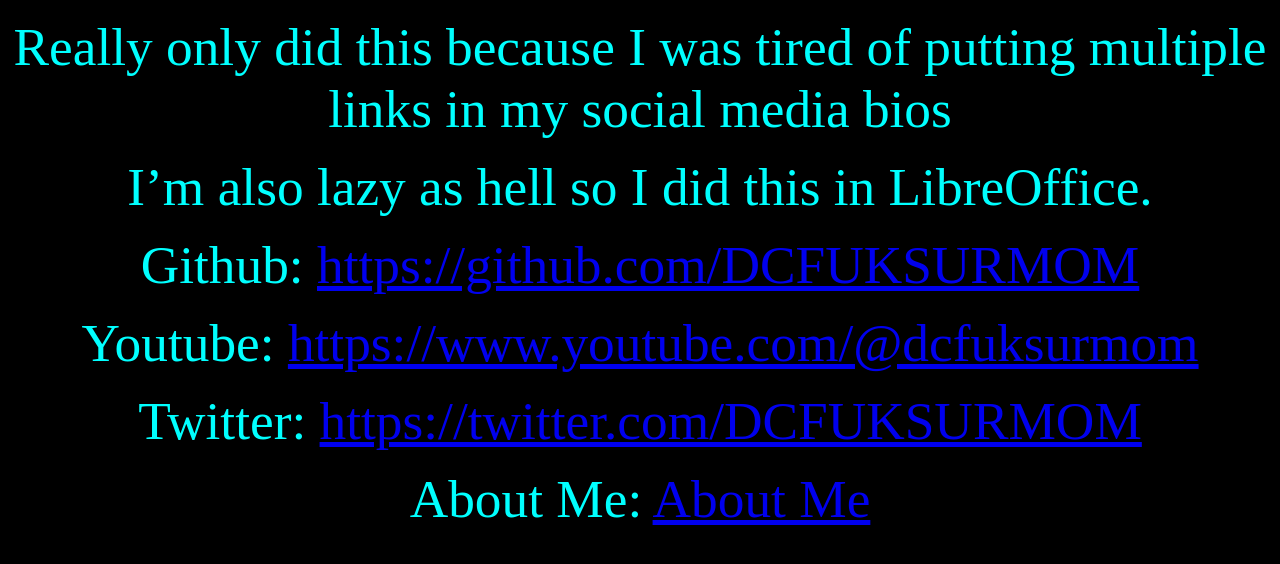
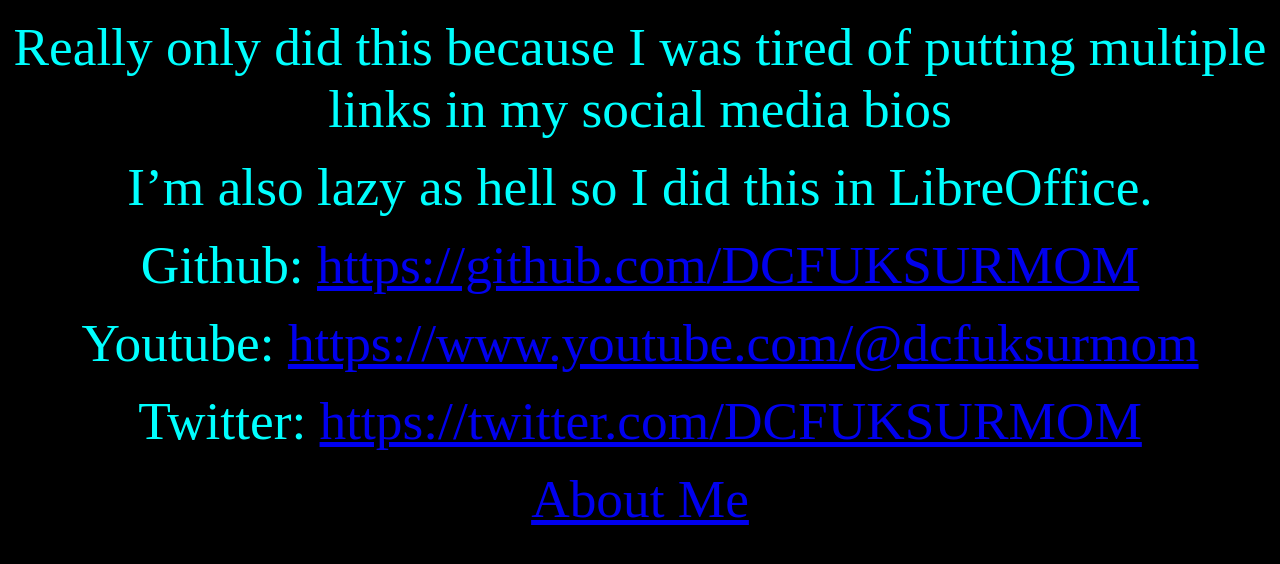
Before and after one commit to DCFUKSURMOM/website, a plain HTML site: page index.html in a window 1280 px wide. Drawn offline with Linux system fonts and the light colour scheme.

Commit message:
trying something, probably going to break
will revert if so, i suck at this

```diff
--- a/index.html
+++ b/index.html
@@ -18,7 +18,7 @@ also lazy as hell so I did this in LibreOffice.</font></font></p>
 <a href="https://www.youtube.com/@dcfuksurmom">https://www.youtube.com/@dcfuksurmom</a></font></font></p>
 <p align="center"><font color="#00ffff"><font size="7" style="font-size: 40pt">Twitter:
 <a href="https://twitter.com/DCFUKSURMOM">https://twitter.com/DCFUKSURMOM</a></font></font></p>
-<p align="center"><font color="#00ffff"><font size="7" style="font-size: 40pt">About Me: <a href="https://youtu.be/dQw4w9WgXcQ">About Me</a></font></font></p>
+<p align="center"><font color="#00ffff"><font size="7" style="font-size: 40pt"><a href="https://youtu.be/dQw4w9WgXcQ">About Me</a></font></font></p>
 <p align="center"><br/>
 <br/>
 
```
